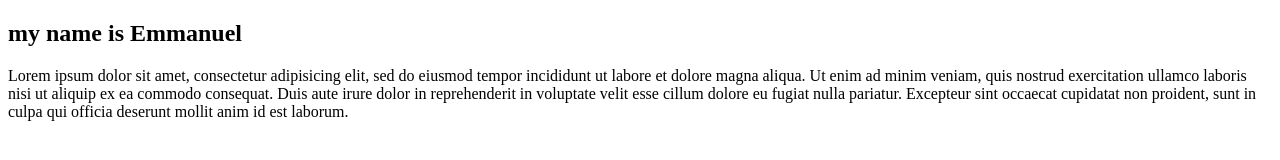
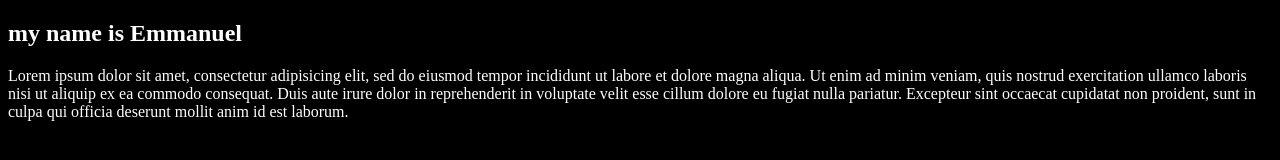
Before and after one commit to biggson/first-classwk2020, a plain HTML site: page index.html in a window 1280 px wide. Drawn offline with Linux system fonts and the light colour scheme.

Commit message:
just added style

```diff
--- /dev/null
+++ b/css/style.css
@@ -0,0 +1,4 @@
+body{
+	background-color: black;
+	color: white;
+}
--- a/index.html
+++ b/index.html
@@ -2,6 +2,9 @@
 <html>
 <head>
 	<title></title>
+<link rel="stylesheet" type="text/css" href="css/style.css">
+
+
 </head>
 <body>
 <div>
```
